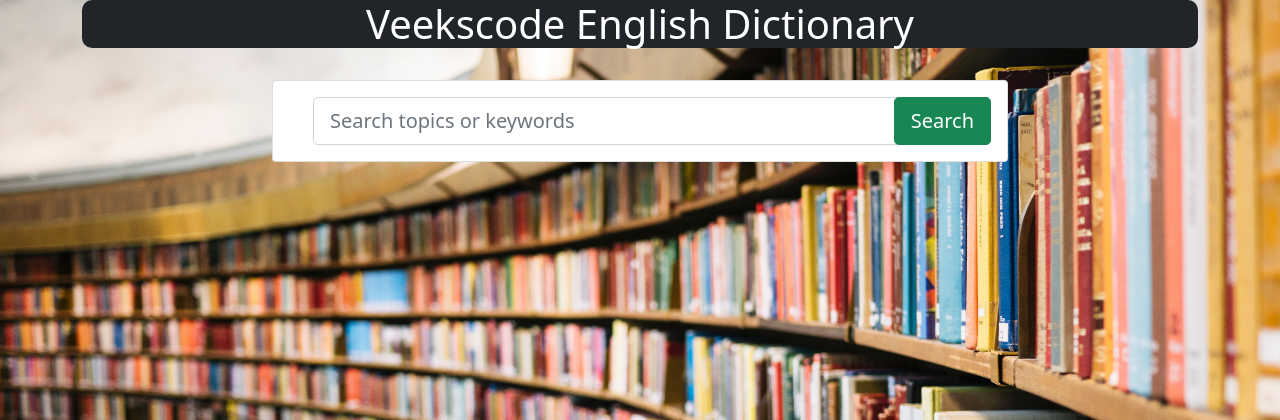
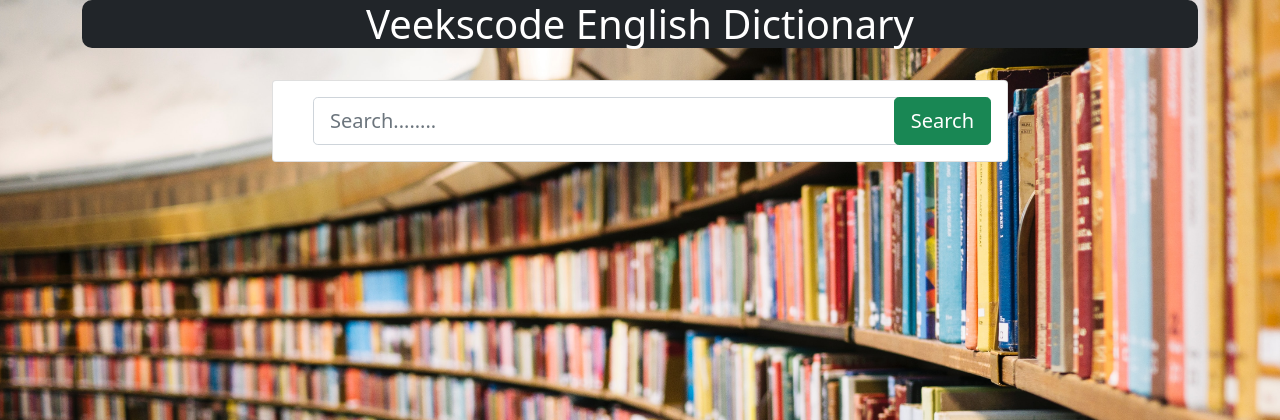
Before and after one commit to veecee-tech/DictionaryApp, a Django app: page / in a window 1280 px wide. Shown: the top 420 px of the page. Run offline with Django 3.2, Linux system fonts and the light colour scheme.

Commit message:
another commit

```diff
--- a/templates/index.html
+++ b/templates/index.html
@@ -23,7 +23,7 @@
                                     </div>
                                     <!--end of col-->
                                     <div class="col">
-                                        <input class="form-control form-control-lg form-control-borderless" name="search" type="search" placeholder="Search topics or keywords">
+                                        <input class="form-control form-control-lg form-control-borderless" name="search" type="search" placeholder="Search........">
                                     </div>
                                     <!--end of col-->
                                     <div class="col-auto">
```
